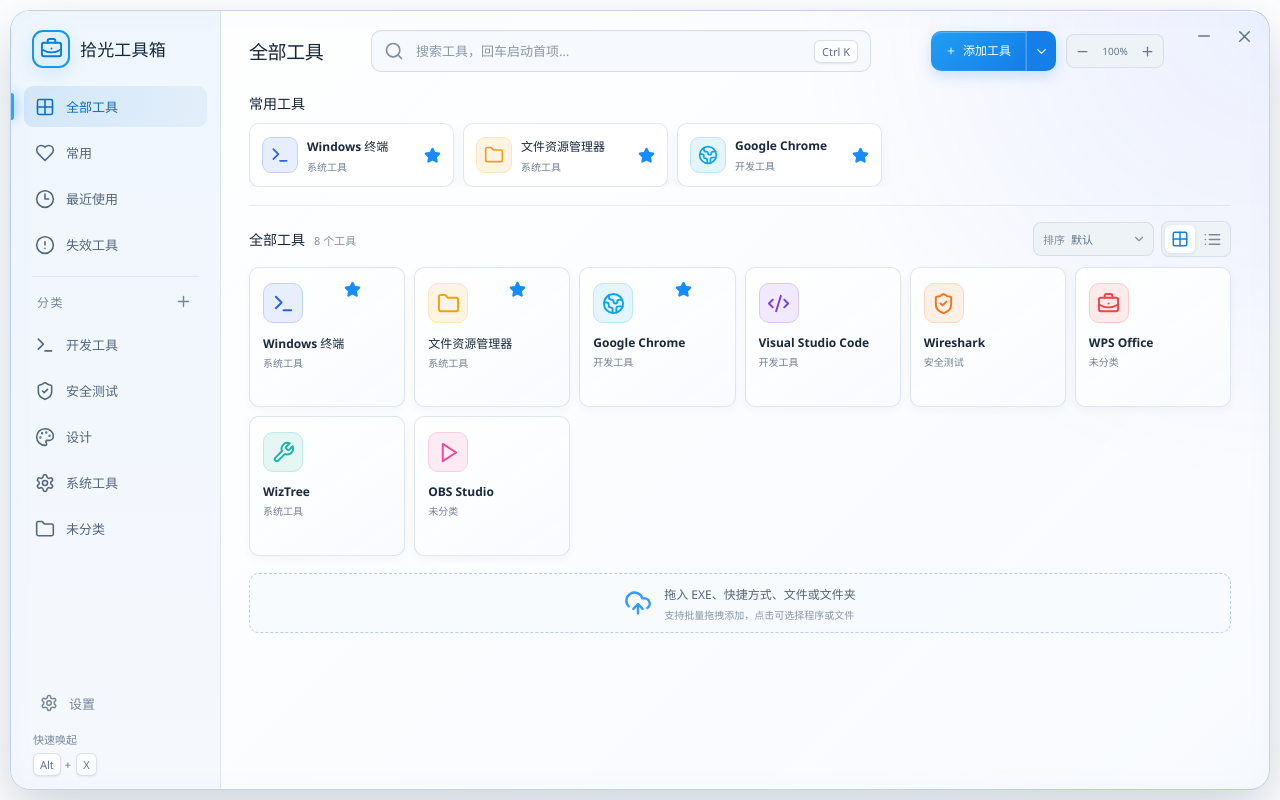
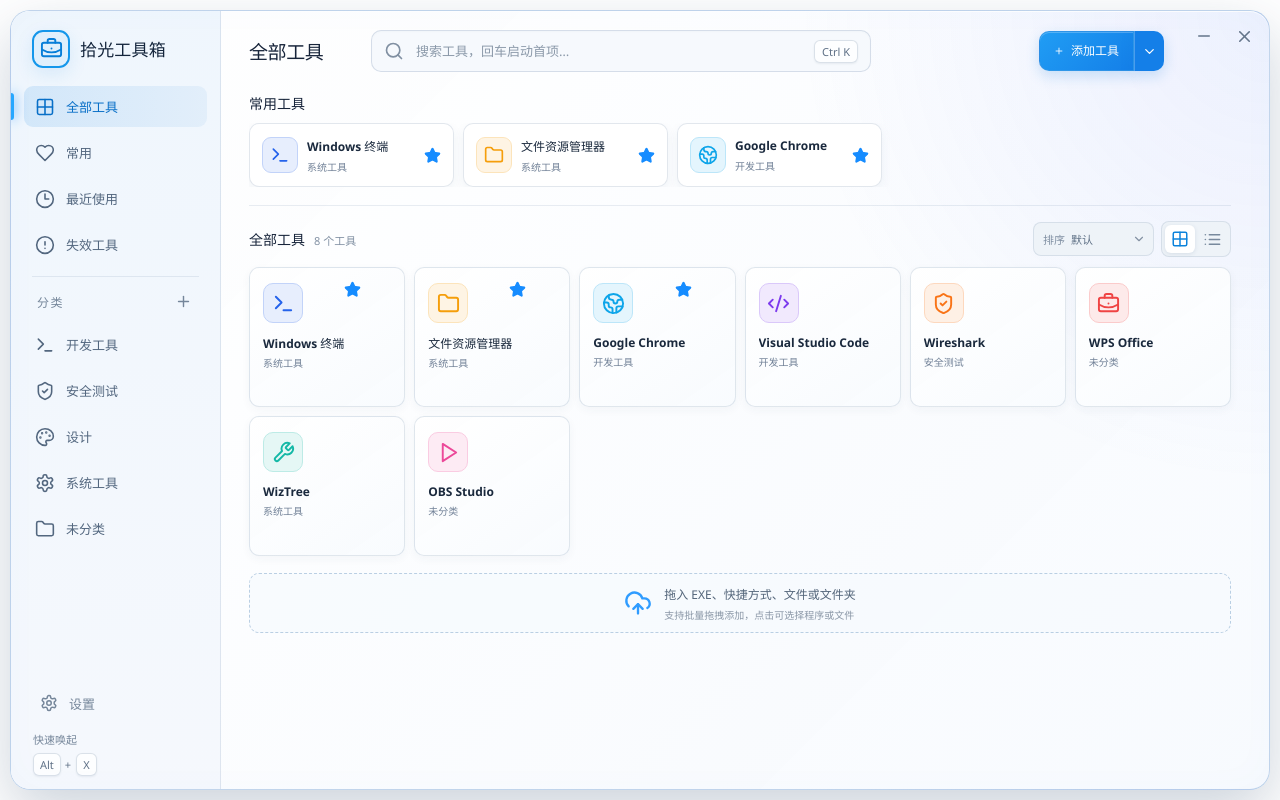
Before and after one commit to zhangnanydl/ShiguangToolbox, a React (Vite) app: page / in a window 1280 px wide. Built offline with nearby package versions, Linux system fonts and the light colour scheme.

Commit message:
refactor: use native window resizing

```diff
--- a/electron/preload.cjs
+++ b/electron/preload.cjs
@@ -13,7 +13,6 @@
   getFilePath: (file) => webUtils.getPathForFile(file),
   minimize: () => ipcRenderer.send('window:minimize'),
   hide: () => ipcRenderer.send('window:hide'),
-  setZoomFactor: (factor) => ipcRenderer.invoke('window:set-zoom', factor),
   quit: () => ipcRenderer.send('app:quit'),
   setAutoLaunch: (enabled) => ipcRenderer.invoke('settings:auto-launch', enabled),
   getAutoLaunch: () => ipcRenderer.invoke('settings:get-auto-launch'),
--- a/src/App.jsx
+++ b/src/App.jsx
@@ -120,17 +120,6 @@
       <button className="add-button" disabled={adding} onClick={() => pick('files')}>{adding ? <span className="button-spinner" /> : <Plus size={18} />}<span>{adding ? '选择中' : '添加工具'}</span></button>
       <button className="add-menu-button" disabled={adding} aria-label="更多添加方式" aria-expanded={open} onClick={() => setOpen((value) => !value)}><ChevronDown size={15} /></button>
       {open ? <div className="add-menu" role="menu"><button onClick={() => pick('files')}><File size={17} /><span><b>选择程序或文件</b><small>支持 EXE、快捷方式及普通文件</small></span></button><button onClick={() => pick('folder')}><FolderOpen size={17} /><span><b>选择文件夹</b><small>将常用目录加入工具箱</small></span></button></div> : null}
-    </div>
-  )
-}
-
-function ZoomControl({ value, onChange }) {
-  const percent = Math.round(value * 100)
-  return (
-    <div className="zoom-control" aria-label="界面缩放">
-      <button aria-label="缩小界面" title="缩小（Ctrl+-）" disabled={value <= .8} onClick={() => onChange(value - .1)}><Minus size={15} /></button>
-      <button className="zoom-value" title="恢复 100%（Ctrl+0）" onClick={() => onChange(1)}>{percent}%</button>
-      <button aria-label="放大界面" title="放大（Ctrl++）" disabled={value >= 1.25} onClick={() => onChange(value + .1)}><Plus size={15} /></button>
     </div>
   )
 }
@@ -329,7 +318,6 @@
   const [toast, setToast] = useState('')
   const [autoLaunch, setAutoLaunch] = useState(false)
   const [adding, setAdding] = useState(false)
-  const [zoomFactor, setZoomFactor] = useState(1)
   const [invalidIds, setInvalidIds] = useState(() => new Set())
   const searchRef = useRef(null)
   const addingRef = useRef(false)
@@ -341,10 +329,7 @@
 
   useEffect(() => {
     Promise.all([api.loadState(), api.getAutoLaunch(), api.checkPaths()]).then(([loaded, startsAtLogin, invalid]) => {
-      const initialZoom = Number(loaded.settings?.zoomFactor) || 1
       setState(loaded)
-      setZoomFactor(initialZoom)
-      api.setZoomFactor(initialZoom)
       setAutoLaunch(startsAtLogin)
       setInvalidIds(new Set(invalid))
     })
@@ -426,13 +411,6 @@
       setAdding(false)
     }
   }, [addInspectedTools])
-
-  const changeZoom = useCallback(async (requested) => {
-    const next = Math.round(Math.min(1.25, Math.max(.8, requested)) * 10) / 10
-    setZoomFactor(next)
-    setState((current) => ({ ...current, settings: { ...current.settings, zoomFactor: next } }))
-    try { await api.setZoomFactor(next) } catch { setToast('界面缩放设置失败') }
-  }, [])
 
   const handleDrop = useCallback(async (event) => {
     event.preventDefault()
@@ -549,20 +527,11 @@
         event.preventDefault()
         searchRef.current?.focus()
         searchRef.current?.select()
-      } else if (event.ctrlKey && ['-', '_'].includes(event.key)) {
-        event.preventDefault()
-        changeZoom(zoomFactor - .1)
-      } else if (event.ctrlKey && ['+', '='].includes(event.key)) {
-        event.preventDefault()
-        changeZoom(zoomFactor + .1)
-      } else if (event.ctrlKey && event.key === '0') {
-        event.preventDefault()
-        changeZoom(1)
       }
     }
     window.addEventListener('keydown', handleShortcut)
     return () => window.removeEventListener('keydown', handleShortcut)
-  }, [changeZoom, zoomFactor])
+  }, [])
 
   if (!state) return <div className="loading"><span /><p>正在整理你的工具箱…</p></div>
 
@@ -574,7 +543,6 @@
           <h1>{title}</h1>
           <label className="search-box"><Search size={20} /><input ref={searchRef} value={query} onChange={(event) => setQuery(event.target.value)} onKeyDown={(event) => { if (event.key === 'Enter' && visibleTools[0]) { event.preventDefault(); launch(visibleTools[0]) } else if (event.key === 'Escape') { setQuery('') } }} placeholder="搜索工具，回车启动首项…" /><kbd>Ctrl K</kbd>{query ? <button aria-label="清空搜索" onClick={() => setQuery('')}><X size={16} /></button> : null}</label>
           <AddToolsControl adding={adding} onPick={chooseTools} />
-          <ZoomControl value={zoomFactor} onChange={changeZoom} />
           <WindowControls />
         </header>
         <div className="content-scroll">
--- a/src/bridge.js
+++ b/src/bridge.js
@@ -1,6 +1,6 @@
 const browserDefaults = {
   version: 3,
-  settings: { autoLaunch: true, hideAfterLaunch: false, launcherShortcut: 'Alt+X', zoomFactor: 1 },
+  settings: { autoLaunch: true, hideAfterLaunch: false, launcherShortcut: 'Alt+X' },
   categories: [
     { id: 'development', name: '开发工具', icon: 'terminal' },
     { id: 'security', name: '安全测试', icon: 'shield' },
@@ -64,7 +64,6 @@
   getFilePath: () => '',
   minimize: () => {},
   hide: () => {},
-  setZoomFactor: async (factor) => Math.round(Math.min(1.25, Math.max(0.8, Number(factor) || 1)) * 10) / 10,
   quit: () => {},
   setAutoLaunch: async (enabled) => enabled,
   getAutoLaunch: async () => true,
--- a/src/styles.css
+++ b/src/styles.css
@@ -93,7 +93,7 @@
 .shortcut-hint i, .key-combo i { color: #5f7086; font-style: normal; }
 
 .workspace { display: flex; min-width: 0; min-height: 0; flex-direction: column; }
-.topbar { -webkit-app-region: drag; display: grid; grid-template-columns: minmax(112px, auto) minmax(190px, 1fr) auto auto 82px; align-items: center; gap: 10px; min-height: 78px; padding: 13px 13px 11px 28px; }
+.topbar { -webkit-app-region: drag; display: grid; grid-template-columns: minmax(112px, auto) minmax(210px, 1fr) auto 82px; align-items: center; gap: 10px; min-height: 78px; padding: 13px 13px 11px 28px; }
 .topbar h1 { margin: 0; font-size: 19px; font-weight: 650; letter-spacing: -.02em; white-space: nowrap; }
 .topbar button, .topbar input, .topbar label { -webkit-app-region: no-drag; }
 .search-box { display: flex; align-items: center; gap: 10px; max-width: 500px; height: 42px; padding: 0 12px; color: #708198; background: rgba(18, 31, 48, .77); border: 1px solid rgba(164, 195, 228, .17); border-radius: 10px; transition: 160ms ease; }
@@ -116,11 +116,6 @@
 .add-menu span { display: grid; gap: 3px; }
 .add-menu b { color: #26384d; font-size: 11px; font-weight: 600; }
 .add-menu small { color: #8392a4; font-size: 9px; }
-.zoom-control { display: flex; align-items: center; height: 34px; padding: 2px; -webkit-app-region: no-drag; background: #eef3f8; border: 1px solid rgba(75,108,145,.15); border-radius: 8px; }
-.zoom-control button { display: grid; place-items: center; min-width: 27px; height: 28px; padding: 0 5px; color: #65778c; background: transparent; border-radius: 6px; font-size: 10px; }
-.zoom-control button:hover:not(:disabled) { color: #0879d3; background: white; }
-.zoom-control button:disabled { cursor: default; opacity: .35; }
-.zoom-control .zoom-value { min-width: 38px; font-variant-numeric: tabular-nums; }
 .button-spinner { width: 15px; height: 15px; border: 2px solid rgba(255,255,255,.4); border-top-color: #fff; border-radius: 50%; animation: spin .7s linear infinite; }
 .window-controls { align-self: start; display: flex; justify-content: flex-end; margin-top: -5px; margin-right: -8px; }
 .window-controls button { display: grid; place-items: center; width: 40px; height: 34px; color: #aebdd0; background: transparent; border-radius: 7px; }
@@ -240,7 +235,7 @@
 
 @media (max-width: 920px) {
   .app-shell { grid-template-columns: 176px 1fr; }.sidebar { padding-inline: 10px; }.brand { margin-left: 7px; font-size: 16px; }.brand-mark { width: 36px; height: 36px; }.nav-item.active::before { left: -10px; }
-  .topbar { grid-template-columns: minmax(160px, 1fr) 64px auto 80px; gap: 8px; padding-left: 18px; }.topbar h1 { display: none; }.add-control .add-button { width: 40px; height: 40px; padding: 0; font-size: 0; }.add-menu-button { width: 24px; }.window-controls { grid-column: 4; grid-row: 1; }.content-scroll { padding-inline: 18px; }.tool-grid { grid-template-columns: repeat(auto-fill, minmax(132px, 1fr)); }
+  .topbar { grid-template-columns: minmax(160px, 1fr) 64px 80px; gap: 8px; padding-left: 18px; }.topbar h1 { display: none; }.add-control .add-button { width: 40px; height: 40px; padding: 0; font-size: 0; }.add-menu-button { width: 24px; }.window-controls { grid-column: 3; grid-row: 1; }.content-scroll { padding-inline: 18px; }.tool-grid { grid-template-columns: repeat(auto-fill, minmax(132px, 1fr)); }
 }
 
 @media (max-width: 700px) {
@@ -248,13 +243,11 @@
   .sidebar { padding-inline: 7px; }
   .brand { gap: 7px; margin-left: 5px; font-size: 14px; }
   .brand-mark { width: 34px; height: 34px; }
-  .topbar { grid-template-columns: minmax(110px, 1fr) 54px 76px 72px; gap: 3px; padding: 10px 4px 8px 8px; }
+  .topbar { grid-template-columns: minmax(110px, 1fr) 54px 72px; gap: 3px; padding: 10px 4px 8px 8px; }
   .search-box { padding-inline: 9px; }
   .search-box kbd { display: none; }
   .add-control .add-button { width: 34px; }
   .add-menu-button { width: 20px; }
-  .zoom-control button { min-width: 22px; padding-inline: 2px; }
-  .zoom-control .zoom-value { min-width: 30px; }
   .window-controls { margin-right: 0; }
   .window-controls button { width: 36px; }
   .content-scroll { padding-inline: 12px; }
```
Also changed, not shown: electron/main.cjs (+4 -17 lines).
